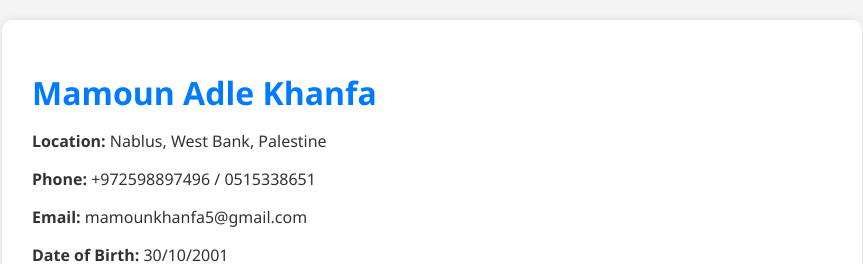
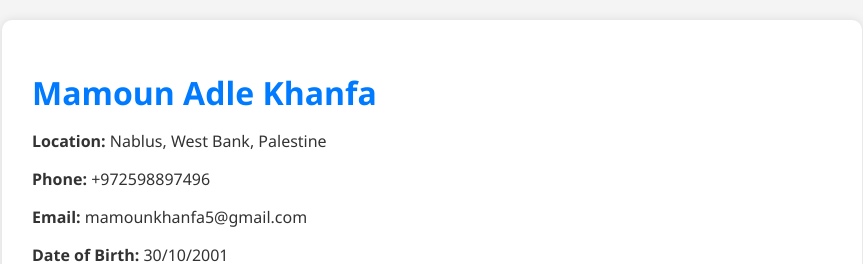
Before and after one commit to mamoun-CS/WEB-CS, a plain HTML site: page index.html in a window 1280 px wide. Shown: the top 264 px of the page, without its empty margins (208-1071 px from the left). Drawn offline with Linux system fonts and the light colour scheme.

Commit message:
Update index.html

```diff
--- a/index.html
+++ b/index.html
@@ -11,7 +11,7 @@
     <header>
       <h1>Mamoun Adle Khanfa</h1>
       <p><strong>Location:</strong> Nablus, West Bank, Palestine</p>
-      <p><strong>Phone:</strong> +972598897496 / 0515338651</p>
+      <p><strong>Phone:</strong> +972598897496 </p>
       <p><strong>Email:</strong> mamounkhanfa5@gmail.com</p>
       <p><strong>Date of Birth:</strong> 30/10/2001</p>
       <p><strong>Nationality:</strong> Palestinian</p>
```
